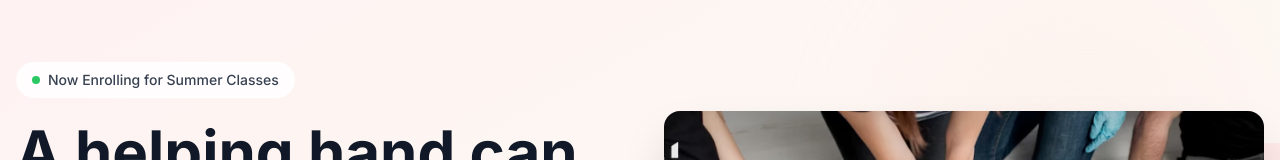
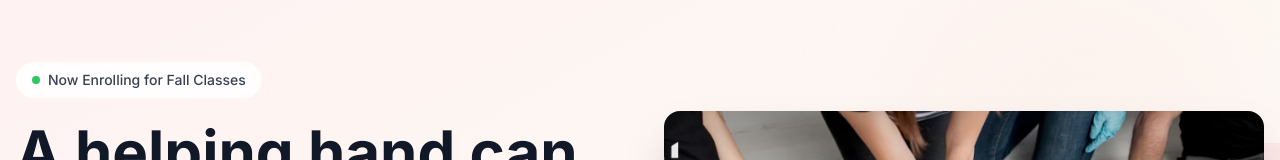
Before and after one commit to moyataebisso/saveyours, a Next.js app: page / in a window 1280 px wide. Shown: the part 138-298 px from the top of the page. Built offline with nearby package versions, Linux system fonts and the light colour scheme.

Commit message:
Homepage badge: Summer -> Fall

```diff
--- a/app/page.tsx
+++ b/app/page.tsx
@@ -17,7 +17,7 @@
               {/* New: Enrollment Badge */}
               <div className="inline-flex items-center bg-white/80 backdrop-blur px-4 py-2 rounded-full mb-6">
                 <span className="w-2 h-2 bg-green-500 rounded-full animate-pulse mr-2"></span>
-                <span className="text-sm font-medium text-gray-700">Now Enrolling for Summer Classes</span>
+                <span className="text-sm font-medium text-gray-700">Now Enrolling for Fall Classes</span>
               </div>
 
               <h1 className="text-4xl md:text-5xl lg:text-6xl font-bold text-gray-900 mb-6 animate-fade-in-up">
```
